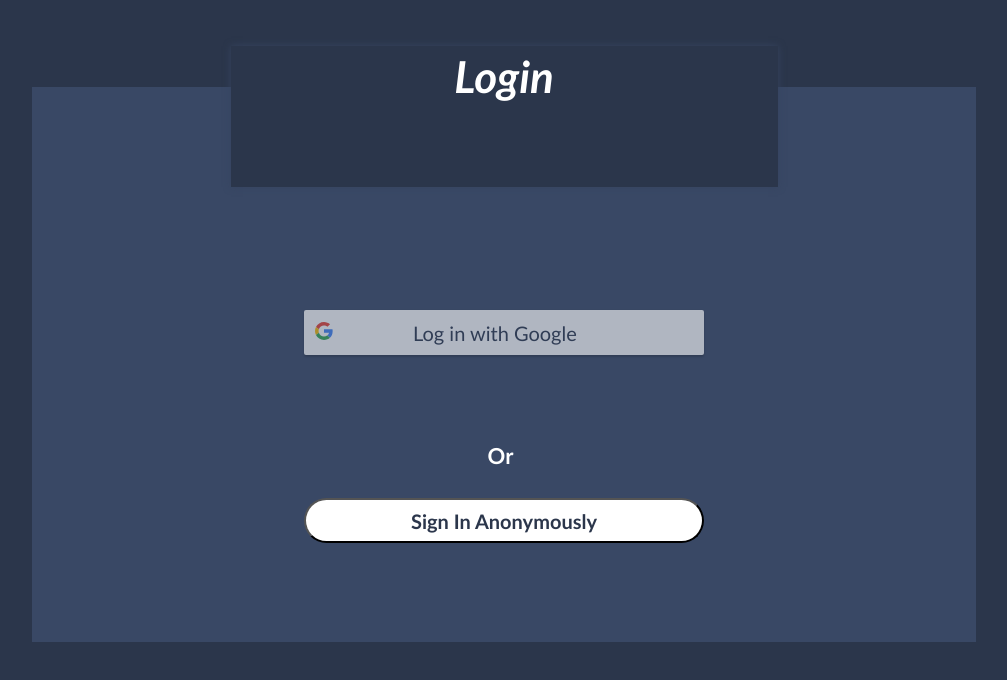
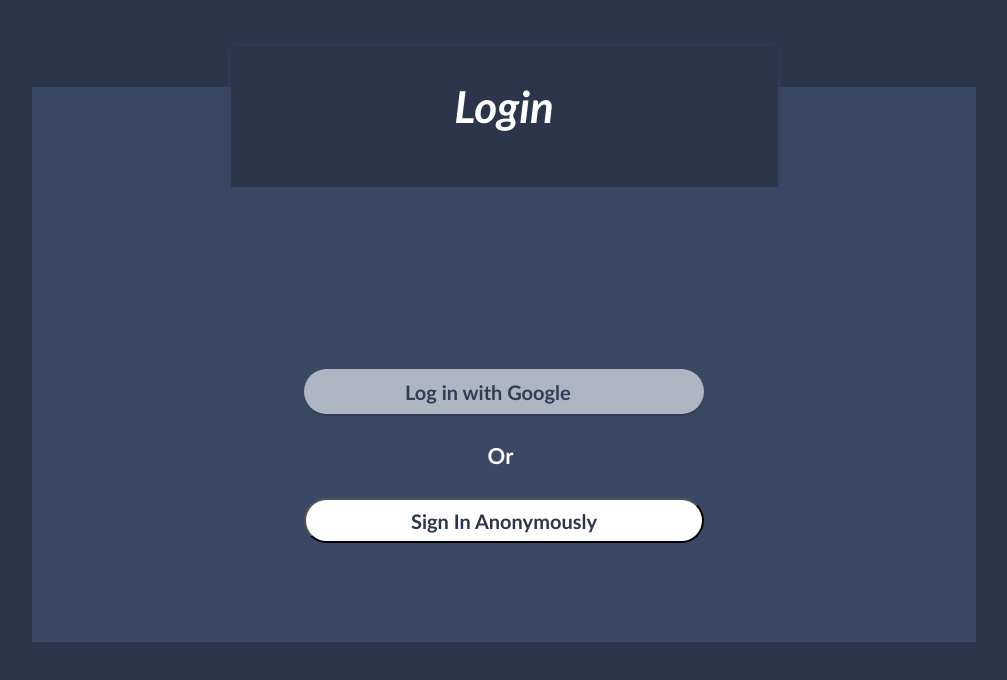
Before and after one commit to iiitv/Arcadia-official-web, a React (Create React App) app: page /login in a window 1280 px wide. Shown: the part 154-834 px from the top of the page, without its empty margins (136-1143 px from the left). Built offline with nearby package versions, Linux system fonts and the light colour scheme.

Commit message:
google sign in icon removed

```diff
--- a/src/Components/login.css
+++ b/src/Components/login.css
@@ -14,7 +14,7 @@
 .loginHeader{
     position: relative;
     margin: auto;
-    margin-top: 200px;
+    padding-top: 30px;
     width: 127px;
     height: 60px;
     font-family: 'Gill Sans', 'Gill Sans MT', Calibri, 'Trebuchet MS', sans-serif;
@@ -34,7 +34,8 @@
 }
 .googleLoginCard{
     position: relative;
-    top:223px;
+    top:282px;
+
 }
 .orContainer{
     position: relative;
@@ -48,7 +49,6 @@
     font-size: 22px;
     line-height: 30px;
     color: #FFFFFF;
-
 }
 
 .anonymousCard{
@@ -61,21 +61,21 @@
 
 }
 button{
-    border-radius: 30px;
+    border-radius: 30px !important;
     width: 400px;
     height: 45px;
     align-items: center;
     font-size: 20px;
     font-family: 'Gill Sans', 'Gill Sans MT', Calibri, 'Trebuchet MS', sans-serif;
-    font-weight: 600;
+    font-weight: 600 !important;
     color: #2B364B;
     background-color: #FFFFFF;
 }
 span{
     border-radius: 30px;
-    margin-left: 60px;
+    margin-left: 90px;
     font-family: 'Gill Sans', 'Gill Sans MT', Calibri, 'Trebuchet MS', sans-serif;
     color: #2B364B;
-    font-weight: 600;
+    font-weight: 600 !important;
     font-size: 20px ;
 }
--- a/src/Components/login.jsx
+++ b/src/Components/login.jsx
@@ -28,6 +28,7 @@
                     onSuccess={handleLogin}
                     onFailure={(response) => console.log(response)}
                     cookiePolicy={'single_host_origin'}
+                    icon={false}
                 />
             </div>
 
```
